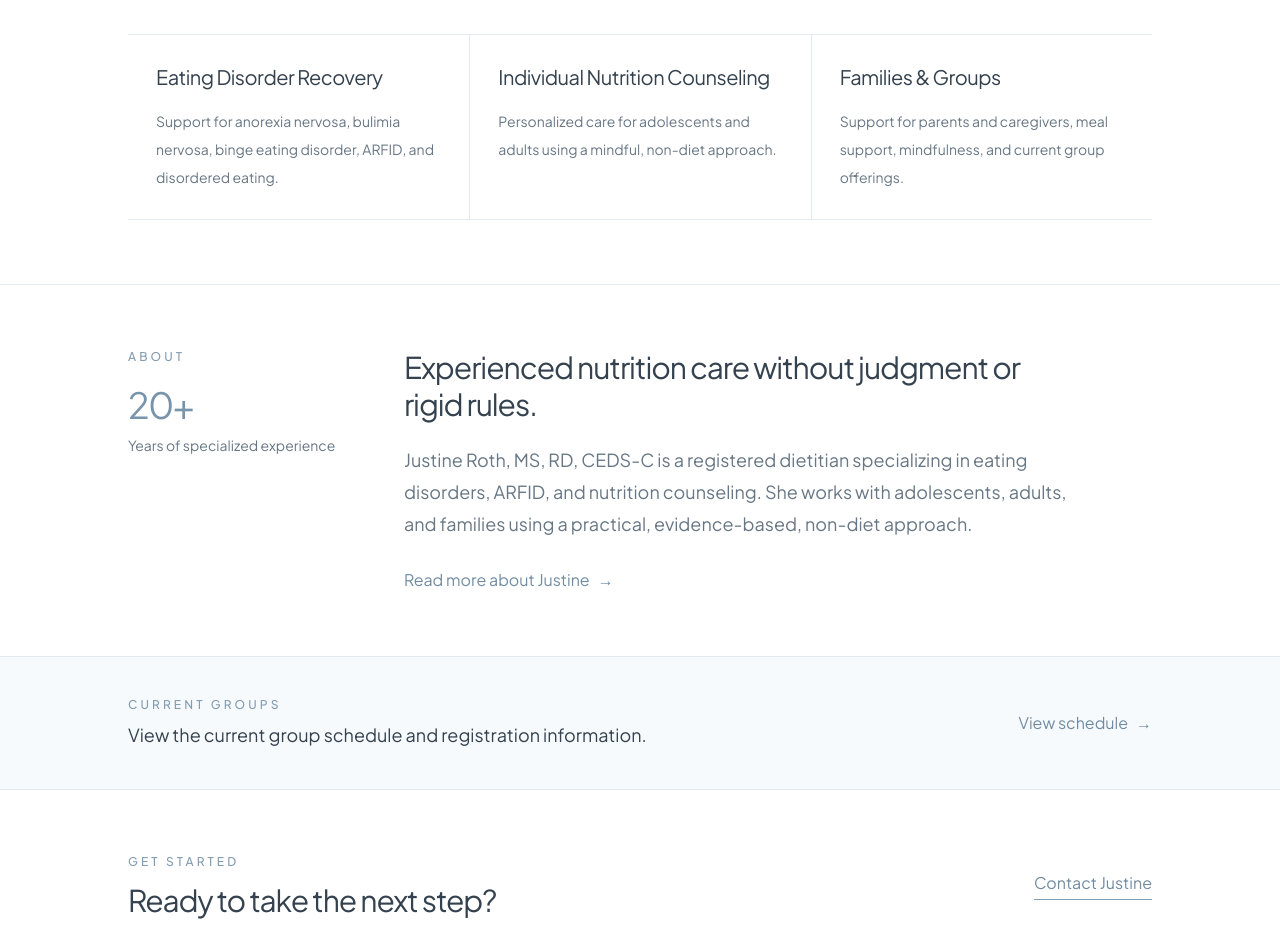
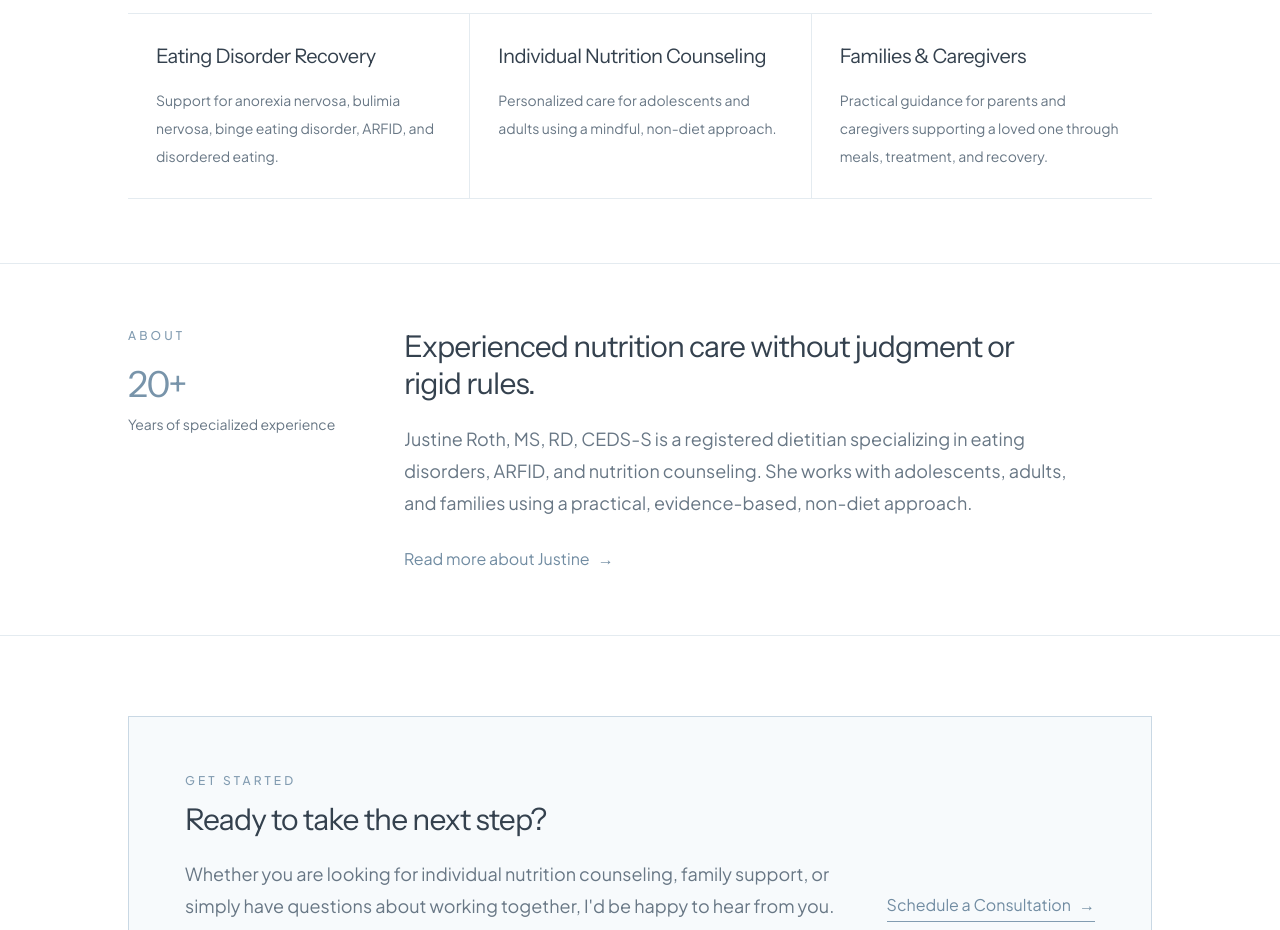
Before and after one commit to justinerothrd/justine-roth-nutrition, a Next.js app: page / in a window 1280 px wide. Shown: the part 762-1692 px from the top of the page. Built offline with nearby package versions, Linux system fonts and the light colour scheme.

Commit message:
Update page.tsx

```diff
--- a/app/page.tsx
+++ b/app/page.tsx
@@ -12,9 +12,9 @@ const services = [
       "Personalized care for adolescents and adults using a mindful, non-diet approach.",
   },
   {
-    title: "Families & Groups",
+    title: "Families & Caregivers",
     description:
-      "Support for parents and caregivers, meal support, mindfulness, and current group offerings.",
+      "Practical guidance for parents and caregivers supporting a loved one through meals, treatment, and recovery.",
   },
 ];
 
@@ -28,11 +28,11 @@ export default function Home() {
             Eating Disorder Nutrition Counseling
           </p>
 
-          <h1 className="mt-6 max-w-3xl text-4xl font-normal leading-[1.12] tracking-[-0.04em] sm:text-3xl sm:text-4xl md:text-[3rem]">
+          <h1 className="font-heading mt-6 max-w-3xl text-3xl font-normal leading-[1.1] tracking-[-0.035em] sm:text-4xl md:text-[3rem]">
             What does healthy mean to you?
           </h1>
 
-          <div className="mt-8 max-w-3xl space-y-5 text-lg leading-8 text-[#687785]">
+          <div className="mt-7 max-w-3xl space-y-4 text-[1.05rem] leading-8 text-[#687785]">
             <p>Healthy means something different for everyone.</p>
 
             <p>
@@ -57,8 +57,6 @@ export default function Home() {
               you.
             </p>
           </div>
-
-
         </div>
       </section>
 
@@ -71,14 +69,14 @@ export default function Home() {
                 How I Can Help
               </p>
 
-              <h2 className="mt-3 text-3xl font-normal tracking-[-0.035em]">
+              <h2 className="font-heading mt-3 text-3xl font-normal tracking-[-0.03em]">
                 Practical, individualized support.
               </h2>
             </div>
 
             <Link
               href="/services"
-              className="inline-flex items-center gap-2 text-sm font-medium text-[#718CA2] hover:text-[#526D83]"
+              className="inline-flex items-center gap-2 text-sm font-medium text-[#718CA2] transition-colors hover:text-[#526D83]"
             >
               View all services
               <span aria-hidden="true">→</span>
@@ -95,7 +93,7 @@ export default function Home() {
                     : ""
                 }`}
               >
-                <h3 className="text-xl font-normal tracking-[-0.025em]">
+                <h3 className="font-heading text-xl font-normal tracking-[-0.025em]">
                   {service.title}
                 </h3>
 
@@ -116,7 +114,7 @@ export default function Home() {
               About
             </p>
 
-            <p className="mt-5 text-4xl font-normal tracking-[-0.045em] text-[#7894AA]">
+            <p className="font-heading mt-5 text-4xl font-normal tracking-[-0.045em] text-[#7894AA]">
               20+
             </p>
 
@@ -126,12 +124,12 @@ export default function Home() {
           </div>
 
           <div>
-            <h2 className="max-w-2xl text-3xl font-normal leading-tight tracking-[-0.035em]">
+            <h2 className="font-heading max-w-2xl text-3xl font-normal leading-tight tracking-[-0.03em]">
               Experienced nutrition care without judgment or rigid rules.
             </h2>
 
             <p className="mt-5 max-w-2xl text-lg leading-8 text-[#687785]">
-              Justine Roth, MS, RD, CEDS-C is a registered dietitian
+              Justine Roth, MS, RD, CEDS-S is a registered dietitian
               specializing in eating disorders, ARFID, and nutrition
               counseling. She works with adolescents, adults, and families
               using a practical, evidence-based, non-diet approach.
@@ -139,7 +137,7 @@ export default function Home() {
 
             <Link
               href="/about"
-              className="mt-7 inline-flex items-center gap-2 text-sm font-medium text-[#718CA2] hover:text-[#526D83]"
+              className="mt-7 inline-flex items-center gap-2 text-sm font-medium text-[#718CA2] transition-colors hover:text-[#526D83]"
             >
               Read more about Justine
               <span aria-hidden="true">→</span>
@@ -148,48 +146,34 @@ export default function Home() {
         </div>
       </section>
 
-      {/* Groups */}
-      <section className="border-b border-[#E4EBF0] bg-[#F7FAFC] px-6 py-10">
-        <div className="mx-auto flex max-w-5xl flex-col gap-5 sm:flex-row sm:items-center sm:justify-between">
-          <div>
+      {/* Contact */}
+      <section className="px-6 py-16 md:py-20">
+        <div className="mx-auto max-w-5xl border border-[#C9D8E4] bg-[#F7FAFC] px-8 py-12 sm:px-10 md:px-14 md:py-14">
+          <div className="flex flex-col gap-8 md:flex-row md:items-end md:justify-between">
+            <div className="max-w-2xl">
               <p className="text-xs font-medium uppercase tracking-[0.26em] text-[#829CB1]">
-              Current Groups
+                Get Started
               </p>
 
-            <p className="mt-2 text-lg text-[#34414E]">
-              View the current group schedule and registration information.
+              <h2 className="font-heading mt-3 text-3xl font-normal leading-tight tracking-[-0.03em]">
+                Ready to take the next step?
+              </h2>
+
+              <p className="mt-5 text-lg leading-8 text-[#687785]">
+                Whether you are looking for individual nutrition counseling,
+                family support, or simply have questions about working together,
+                I&apos;d be happy to hear from you.
               </p>
             </div>
 
             <Link
-            href="/groups"
-            className="inline-flex items-center gap-2 text-sm font-medium text-[#718CA2] hover:text-[#526D83]"
+              href="/contact"
+              className="inline-flex w-fit shrink-0 items-center gap-2 border-b border-[#829CB1] pb-1 text-sm font-medium text-[#718CA2] transition-colors hover:text-[#526D83]"
             >
-            View schedule
+              Schedule a Consultation
               <span aria-hidden="true">→</span>
             </Link>
           </div>
-      </section>
-
-      {/* Contact */}
-      <section className="px-6 py-14 md:py-16">
-        <div className="mx-auto flex max-w-5xl flex-col gap-6 md:flex-row md:items-center md:justify-between">
-          <div>
-            <p className="text-xs font-medium uppercase tracking-[0.26em] text-[#829CB1]">
-              Get Started
-            </p>
-
-            <h2 className="mt-3 text-3xl font-normal tracking-[-0.035em]">
-              Ready to take the next step?
-            </h2>
-          </div>
-
-          <Link
-            href="/contact"
-            className="inline-flex items-center gap-2 border-b border-[#829CB1] pb-1 text-sm font-medium text-[#718CA2] transition-colors hover:text-[#526D83]"
-          >
-            Contact Justine
-          </Link>
         </div>
       </section>
     </main>
```
Lines whose indentation alone changed are shown as unchanged.
